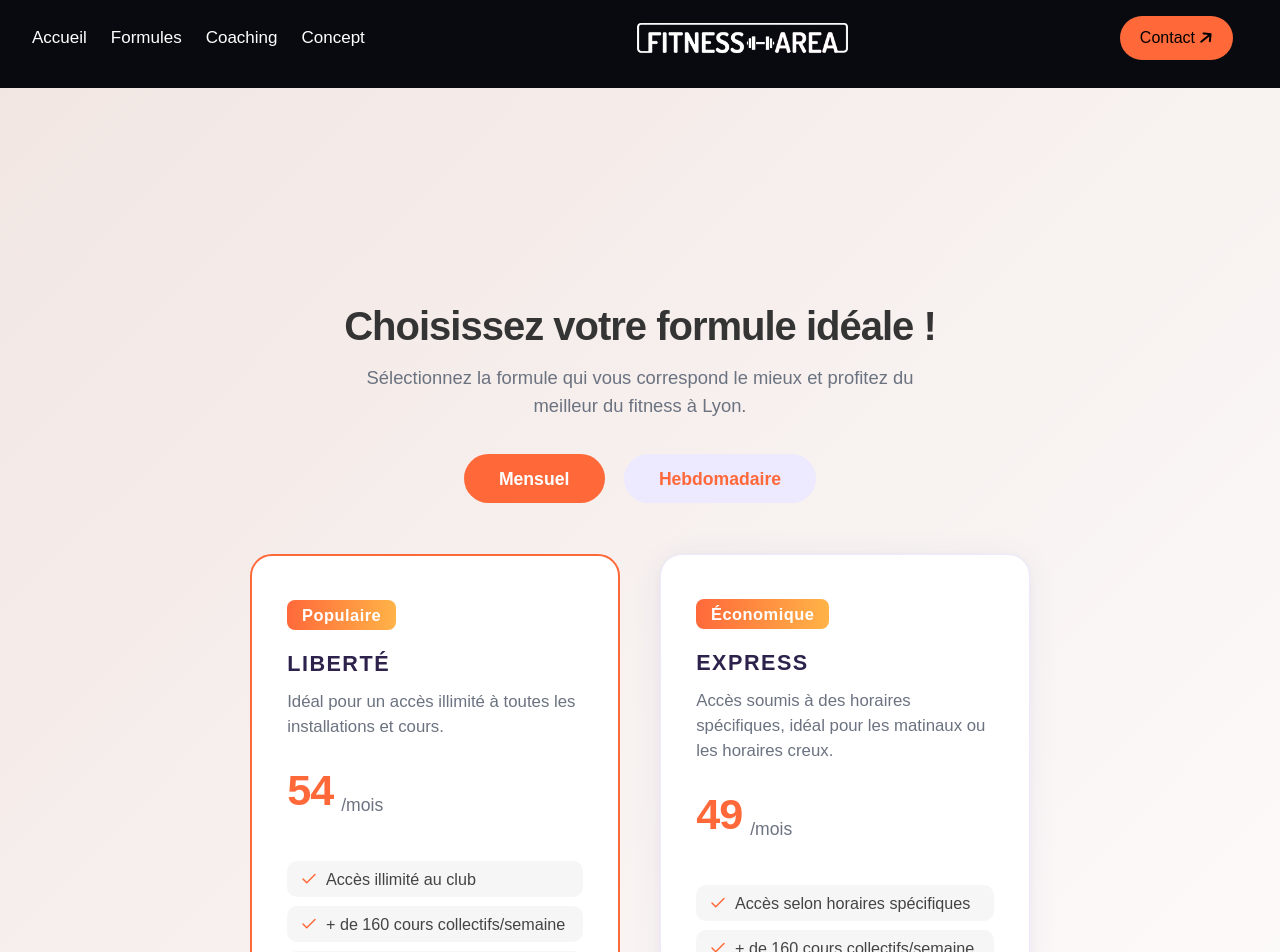
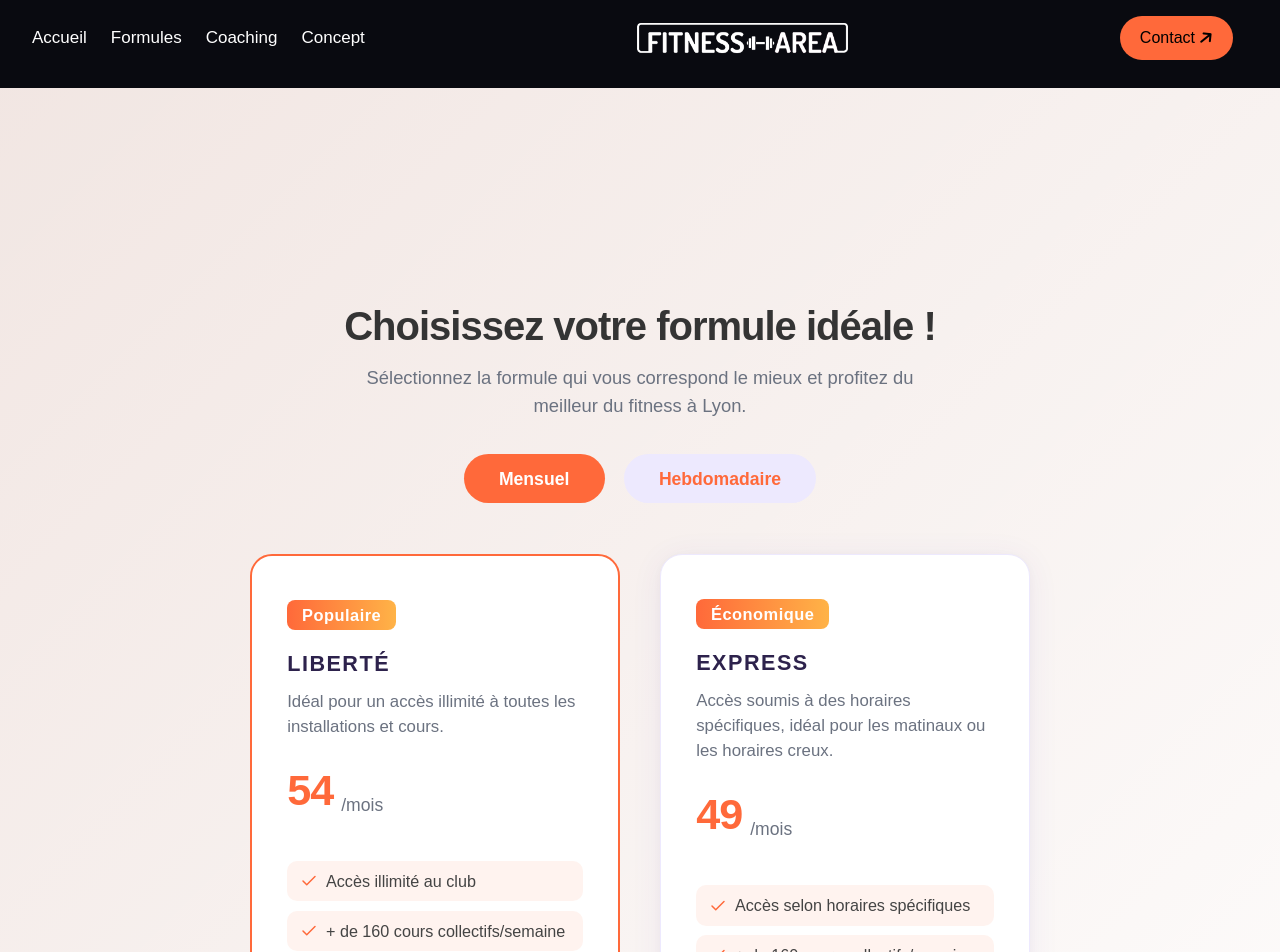
Before and after one commit to mohamed-elbermil/fitness-area, a React (Vite) app in the folder fitness-area/: page /formules in a window 1280 px wide. Shown: the top 952 px of the page. Built offline with nearby package versions, Linux system fonts and the light colour scheme.

Commit message:
maj de la page des formules

```diff
--- a/fitness-area/src/assets/style/Formule.css
+++ b/fitness-area/src/assets/style/Formule.css
@@ -946,14 +946,15 @@
   width: 100%;
 }
 .formule-card-service {
-  display: flex;
+  display: flex
+;
   align-items: center;
   font-size: 1.01rem;
   color: #444;
   gap: 0.5rem;
-  background: #f6f6f6;
+  background: #ff693a14;
   border-radius: 10px;
-  padding: 0.35rem 0.8rem;
+  padding: 8px 0.8rem;
 }
 .formule-card-service-icon {
   color: var(--primary-color);
@@ -977,7 +978,7 @@
   display: block;
 }
 .formule-card-cta:hover {
-  background: #5b21b6;
+  background: #dd4d20;
 }
 @media (max-width: 1100px) {
   .formule-cards-row {
```
